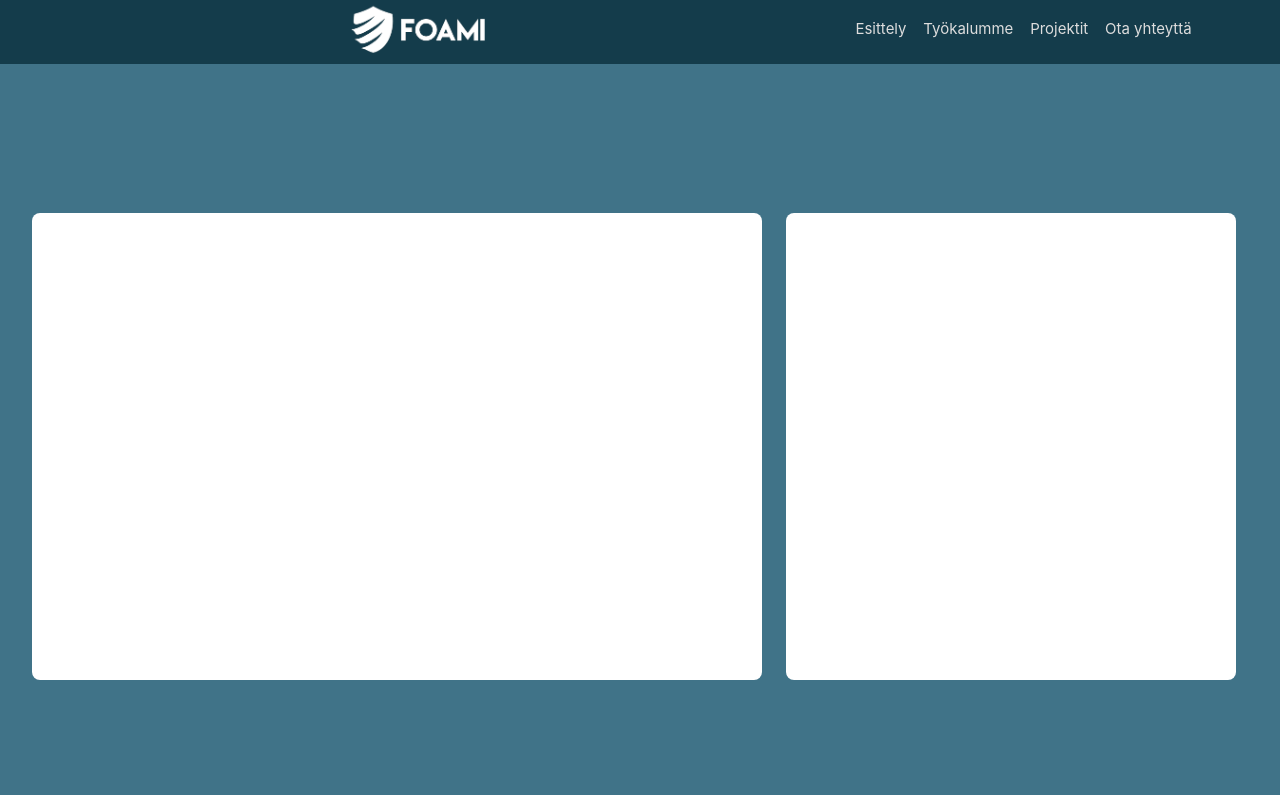
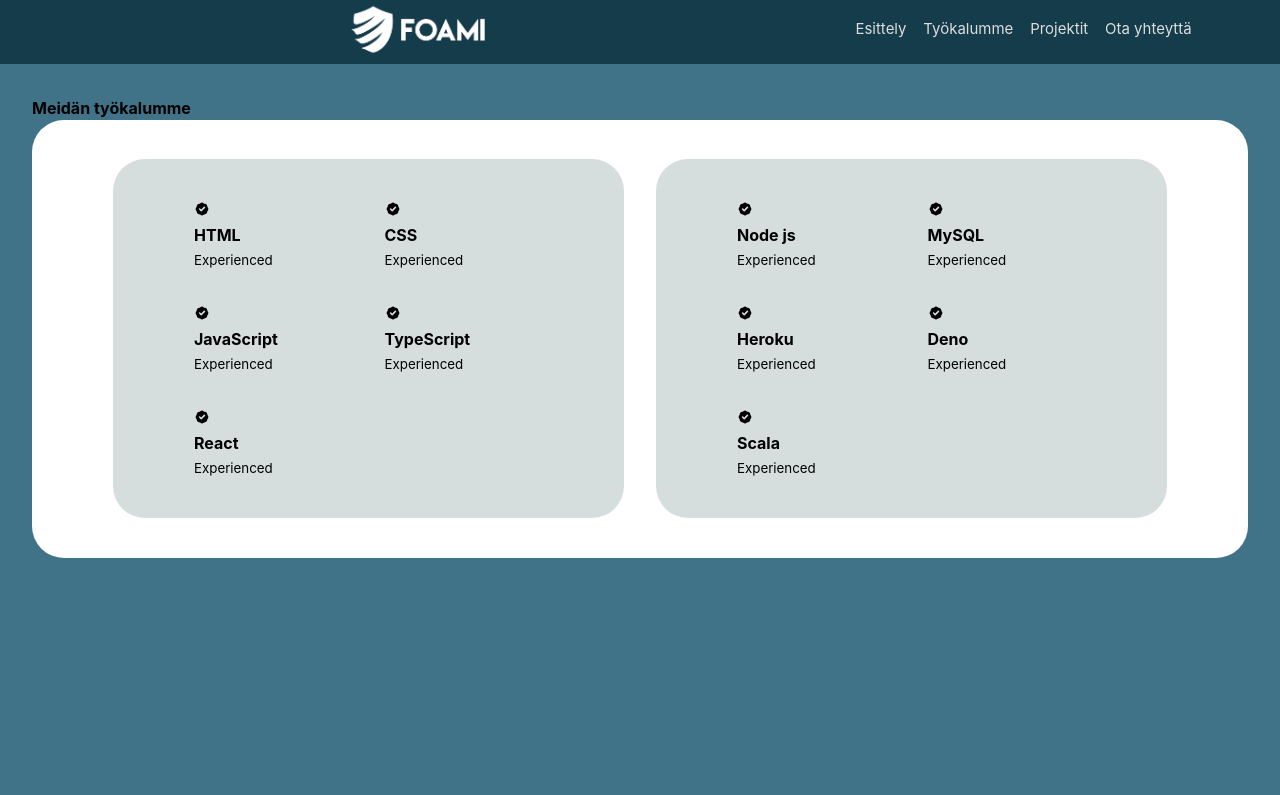
Before and after one commit to tmetsasi/Portfolio, a React (Create React App) app: page / in a window 1280 px wide. Shown: the top 795 px of the page. Built offline with nearby package versions, Linux system fonts and the light colour scheme.

Commit message:
added skill tables

```diff
--- a/package.json
+++ b/package.json
@@ -8,6 +8,7 @@
     "@testing-library/user-event": "^13.5.0",
     "react": "^17.0.2",
     "react-dom": "^17.0.2",
+    "react-icons": "^4.3.1",
     "react-scripts": "5.0.0",
     "styled-components": "^5.3.3",
     "web-vitals": "^2.1.4"
--- a/public/index.html
+++ b/public/index.html
@@ -2,7 +2,7 @@
 <html lang="en">
   <head>
     <meta charset="utf-8" />
-    <link rel="icon" href="%PUBLIC_URL%/favicon.ico" />
+    <link rel="icon" href="/images/WebLogo.png" />
     <meta name="viewport" content="width=device-width, initial-scale=1" />
     <meta name="theme-color" content="#000000" />
     <meta
@@ -24,7 +24,7 @@
       work correctly both with client-side routing and a non-root public URL.
       Learn how to configure a non-root public URL by running `npm run build`.
     -->
-    <title>React App</title>
+    <title>Foami | Web Software Development</title>
   </head>
   <body>
     <noscript>You need to enable JavaScript to run this app.</noscript>
--- a/src/App.jsx
+++ b/src/App.jsx
@@ -4,9 +4,10 @@ import { Header } from "./components/Header";
 import { SkillsView } from "./views/Skills";
 import { ExperienceView } from "./views/Experience";
 import { Footer } from "./components/Footer";
+import { Tools } from "./views/ToolsBar";
 
 const MainPage = styled.div`
-  height: 300vh;
+  height: 200vh;
   width: 100vw;
   background-color: #407388;
   padding: 2rem;
@@ -17,8 +18,9 @@ function App() {
     <div>
       <Header />
       <MainPage>
-        <SkillsView />
-        <ExperienceView />
+
+
+        <Tools/>
       </MainPage>
       <Footer/>
     </div>
--- /dev/null
+++ b/src/views/ToolsBar/index.jsx
@@ -0,0 +1,109 @@
+import React from "react";
+import styled from 'styled-components';
+import { HiBadgeCheck } from "react-icons/hi";
+
+const KokoRoska = styled.div`
+    display: grid;
+    grid-template-columns: 1fr 1fr;
+    gap: 2rem;
+    background: #fff;
+    padding: 2.4rem 5rem;
+    border-radius: 2rem;
+    border: 1px solid transparent;
+    row-gap: 2rem;
+`;
+
+const JokuRoska = styled.div`
+    background: #3553;
+    padding: 2.4rem 5rem;
+    border-radius: 2rem;
+    border: 1px solid transparent;
+    display: grid;
+    grid-template-columns: 1fr 1fr;
+    transition: var(--transition);
+    gap: 2rem;
+    cursor: pointer;
+    &:hover {
+       background-color: #407388;
+       cursor: default;
+    }
+`;
+
+const Heading3 = styled.div`
+    text-align: center;
+    margin-bottom: 2rem;
+
+`;
+
+const Osahomma = styled.section`
+
+`;
+
+
+export const Tools = () => {
+    return (
+        <Osahomma>
+            <h4> Meidän työkalumme</h4>
+
+            <KokoRoska>
+
+
+                    <JokuRoska>
+                        <article className='experience_details'>
+                            <HiBadgeCheck/>
+                            <h4>HTML</h4>
+                            <small className='text-light'> Experienced </small>
+                        </article>
+                        <article className='experience_details'>
+                            <HiBadgeCheck/>
+                            <h4>CSS</h4>
+                            <small className='text-light'> Experienced </small>
+                        </article>                        <article className='experience_details'>
+                            <HiBadgeCheck/>
+                            <h4>JavaScript</h4>
+                            <small className='text-light'> Experienced </small>
+                        </article>                        <article className='experience_details'>
+                            <HiBadgeCheck/>
+                            <h4>TypeScript</h4>
+                            <small className='text-light'> Experienced </small>
+                        </article>
+                        <article className='experience_details'>
+                            <HiBadgeCheck/>
+                            <h4>React</h4>
+                            <small className='text-light'> Experienced </small>
+                        </article>
+                    </JokuRoska>
+
+                {/* tässä vaihtuu boksi backendiin */}
+
+
+                    <JokuRoska>
+                        <article className='experience_details'>
+                            <HiBadgeCheck/>
+                            <h4>Node js</h4>
+                            <small className='text-light'> Experienced </small>
+                        </article>
+                        <article className='experience_details'>
+                            <HiBadgeCheck/>
+                            <h4>MySQL</h4>
+                            <small className='text-light'> Experienced </small>
+                        </article>                        <article className='experience_details'>
+                            <HiBadgeCheck/>
+                            <h4>Heroku</h4>
+                            <small className='text-light'> Experienced </small>
+                        </article>                        <article className='experience_details'>
+                            <HiBadgeCheck/>
+                            <h4>Deno</h4>
+                            <small className='text-light'> Experienced </small>
+                        </article>
+                        <article className='experience_details'>
+                            <HiBadgeCheck/>
+                            <h4>Scala</h4>
+                            <small className='text-light'> Experienced </small>
+                        </article>
+                    </JokuRoska>
+
+            </KokoRoska>
+        </Osahomma>
+    )
+}
```
Also changed, not shown: public/images/WebLogo.png (added), 1 other file (tests, documents, lock files or other folders).
